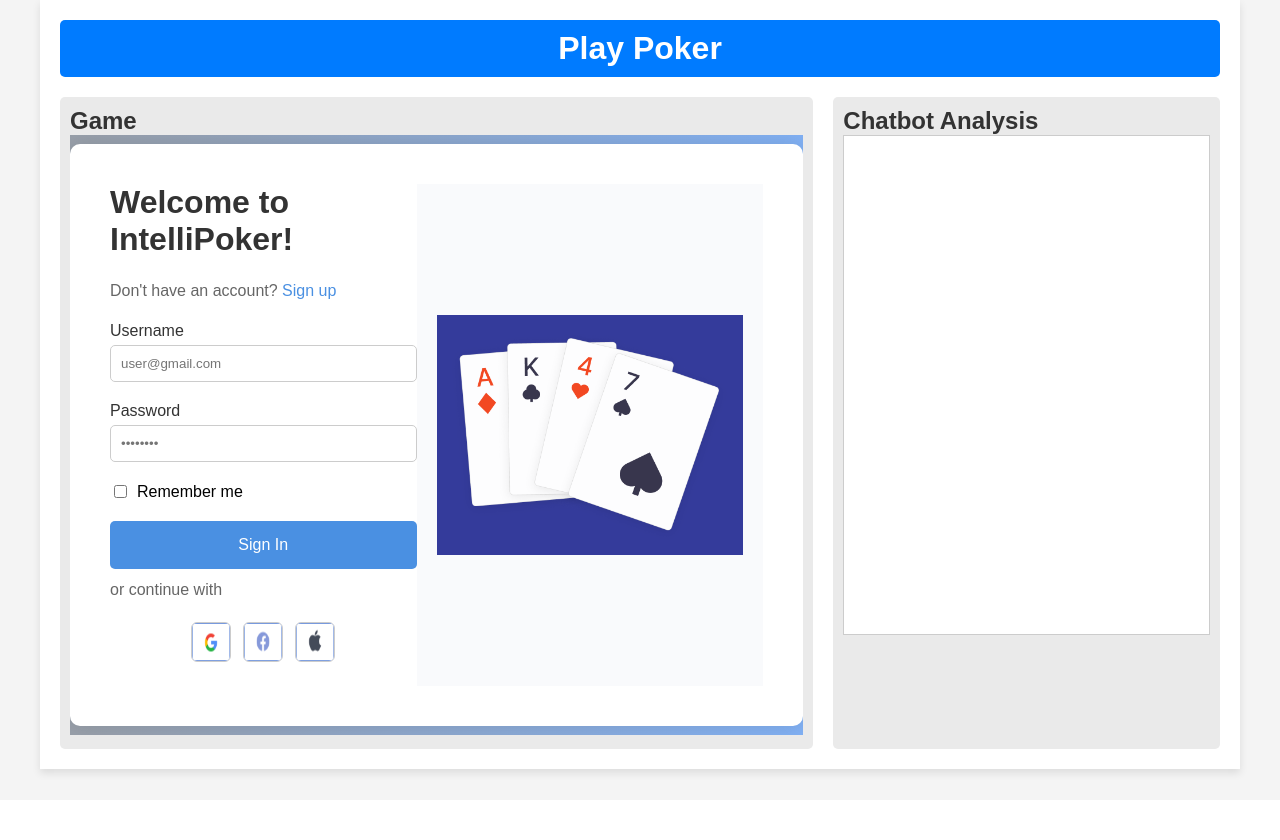
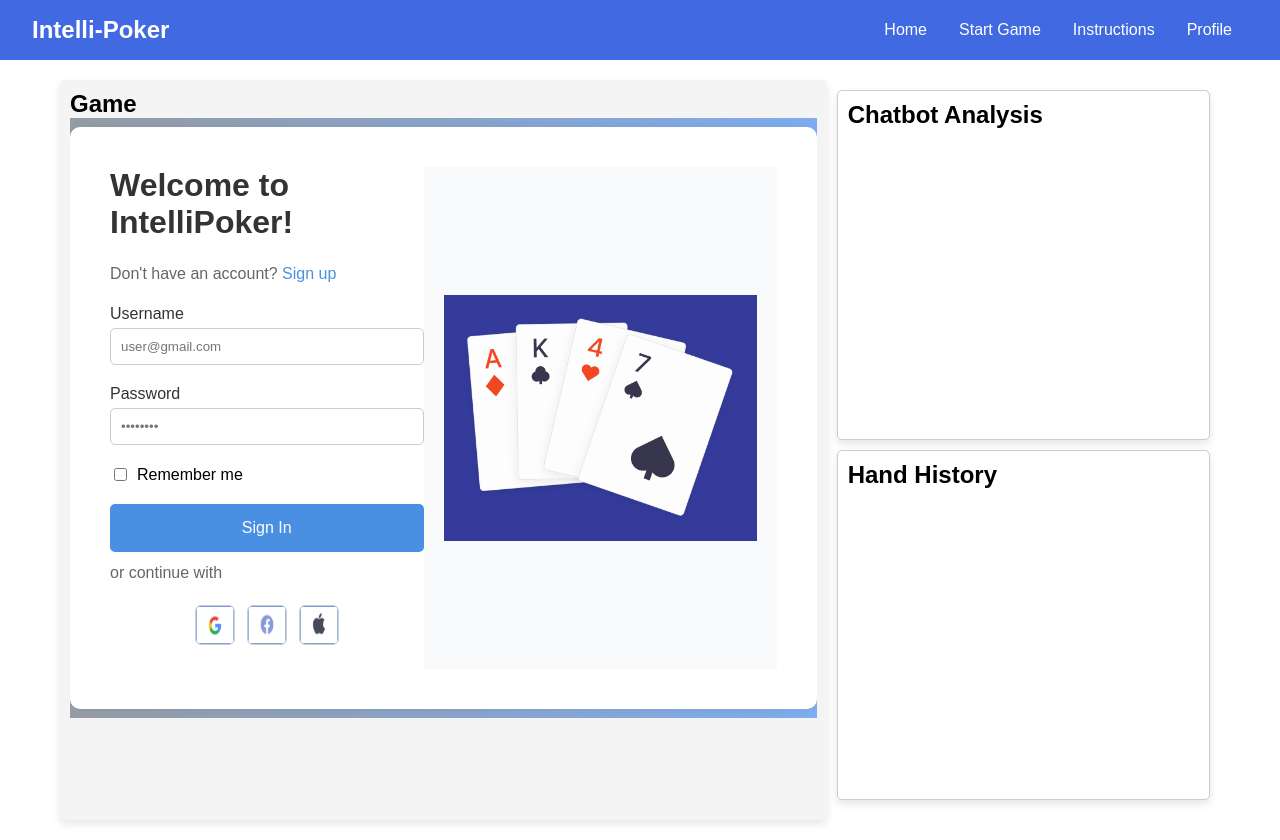
Before and after one commit to NoahJTG00/intelli-poker, a Flask app: page /game in a window 1280 px wide. Before the commit the page ends 779 px from the top, so only its background shows below. Run offline with Flask 3, Linux system fonts and the light colour scheme; data that the repository does not hold is empty.

Commit message:
added important functionalities

```diff
--- a/app/backend/game_routes.py
+++ b/app/backend/game_routes.py
@@ -99,8 +99,8 @@
     return render_template('profile.html')
 
 
-@game_bp.route("/logout")
+@game_bp.route("/logout", methods=['POST'])
 def logout():
+    # Your logout logic here
     session.clear()
-    flash("You are now logged out", "success")
-    return redirect(url_for("game_bp.login"))
+    return redirect(url_for('game_bp.login'))
--- a/app/frontend/static/styles/game.css
+++ b/app/frontend/static/styles/game.css
@@ -1,75 +1,93 @@
-/* Basic Reset */
 * {
     margin: 0;
     padding: 0;
     box-sizing: border-box;
 }
 
-body {
-    font-family: 'Arial', sans-serif;
-    background-color: #f4f4f4;
-    color: #333;
+.header {
+    background-color: #4169e1; /* Royal blue background */
+    color: white;
+    display: flex;
+    justify-content: space-between;
+    align-items: center;
+    padding: 1rem 2rem;
+}
+
+.header .logo {
+    font-size: 1.5rem;
+    font-weight: bold;
+}
+
+nav {
+    display: flex;
+}
+
+nav a {
+    color: white;
+    padding: 0 1rem;
+    text-decoration: none;
+    font-size: 1rem;
+}
+
+nav a:hover {
+    color: #ddd;
+}
+
+body, html {
+    width: 100%;
+    height: 100%;
+    font-family: Arial, sans-serif;
 }
 
 .container {
     max-width: 1200px;
     margin: 0 auto;
     padding: 20px;
-    background: #fff;
-    box-shadow: 0 4px 8px rgba(0,0,0,0.1);
 }
 
 header {
     background-color: #007BFF;
     color: #ffffff;
-    padding: 10px 20px;
+    padding: 10px 0;
     text-align: center;
-    border-radius: 5px;
 }
 
 main {
     display: flex;
-    flex-direction: row;
     justify-content: space-between;
-    margin-top: 20px;
 }
 
 .game {
-    flex: 2;  /* 2/3 of the space */
-    margin-right: 20px;
+    flex: 2; /* Takes up twice the space of the analysis section */
     padding: 10px;
-    background: #eaeaea;
+    background-color: #f4f4f4;
     border-radius: 5px;
+    box-shadow: 0 4px 8px rgba(0,0,0,0.1);
 }
 
-#chatbot-section {
-    flex: 1;  /* 1/3 of the space */
-    padding: 10px;
-    background: #eaeaea;
-    border-radius: 5px;
-}
-
-.chat-area {
-    background: #ffffff;
-    height: 500px;
-    overflow-y: auto;
-    border: 1px solid #ccc;
+.analysis-sections {
+    flex: 1;
+    display: flex;
+    flex-direction: column;
     padding: 10px;
 }
 
-.message {
+#chatbot-section, #hand-history-section {
+    background-color: white;
+    padding: 10px;
     margin-bottom: 10px;
-    padding: 5px;
+    border: 1px solid #ccc;
     border-radius: 5px;
-    background-color: #f0f0f0;
+    box-shadow: 0 4px 8px rgba(0,0,0,0.1);
 }
 
-.bot-message {
-    background-color: #d1ecf1;
-    border-color: #bee5eb;
+.chat-area, .hand-history-area {
+    height: 300px;
+    overflow-y: auto;
 }
 
 iframe {
     width: 100%;
-    border: none; /* Remove border */
+    height: 600px;
+    border: none;
 }
--- a/app/frontend/templates/game.html
+++ b/app/frontend/templates/game.html
@@ -39,22 +39,31 @@
     </script>
 </head>
 <body onload="fetchAnalysis()">
+    <header class="header">
+        <div class="logo">Intelli-Poker</div>
+        <nav>
+            <a href="{{ url_for('main_bp.index') }}">Home</a>
+            <a href="{{ url_for('game_bp.play_game') }}">Start Game</a>
+            <a href="{{ url_for('game_bp.instructions') }}">Instructions</a>
+            <a href="{{ url_for('game_bp.profile') }}">Profile</a>
+        </nav>
+    </header>
     <div class="container">
-        <header>
-            <h1>Play Poker</h1>
-        </header>
         <main>
-            <!-- Game Section -->
             <section class="game">
                 <h2>Game</h2>
                 <iframe src="http://localhost:8000" width="100%" height="600px"></iframe>
             </section>
-
-            <!-- Chatbot Section -->
-            <section id="chatbot-section">
-                <h2>Chatbot Analysis</h2>
-                <div id="chat-area" class="chat-area"></div>
-            </section>
+            <div class="analysis-sections">
+                <section id="chatbot-section">
+                    <h2>Chatbot Analysis</h2>
+                    <div id="chat-area" class="chat-area"></div>
+                </section>
+                <section id="hand-history-section">
+                    <h2>Hand History</h2>
+                    <div id="hand-history-area" class="hand-history-area"></div>
+                </section>
+            </div>
         </main>
     </div>
 </body>
--- a/app/frontend/templates/index.html
+++ b/app/frontend/templates/index.html
@@ -11,7 +11,7 @@
         <div class="logo">Intelli-Poker</div>
         <nav>
             <a href="{{ url_for('main_bp.index') }}">Home</a>
-            <a href="{{ url_for('game_bp.start_game') }}">Start Game</a>
+            <a href="{{ url_for('game_bp.play_game') }}">Start Game</a>
             <a href="{{ url_for('game_bp.instructions') }}">Instructions</a>
             <a href="{{ url_for('game_bp.profile') }}">Profile</a>
         </nav>
--- a/app/frontend/templates/instructions.html
+++ b/app/frontend/templates/instructions.html
@@ -11,7 +11,7 @@
         <div class="logo">Intelli-Poker</div>
         <nav>
             <a href="{{ url_for('main_bp.index') }}">Home</a>
-            <a href="{{ url_for('game_bp.start_game') }}">Start Game</a>
+            <a href="{{ url_for('game_bp.play_game') }}">Start Game</a>
             <a href="{{ url_for('game_bp.instructions') }}">Instructions</a>
             <a href="{{ url_for('game_bp.profile') }}">Profile</a>
         </nav>
```
Also changed, not shown: app/frontend/static/styles/instructions.css (+19 -4 lines), app/frontend/static/styles/profile.css (+38 -4 lines), app/frontend/templates/profile.html (+5 -2 lines).
